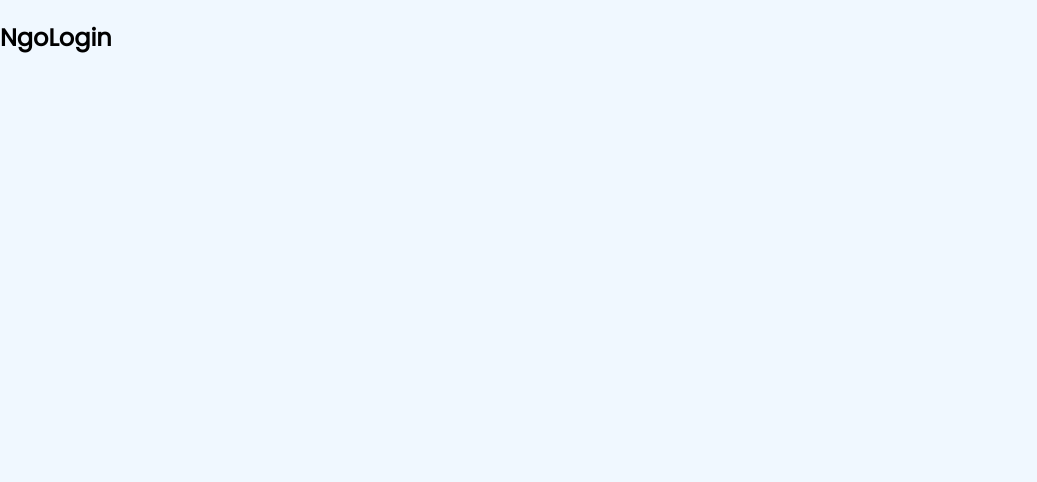
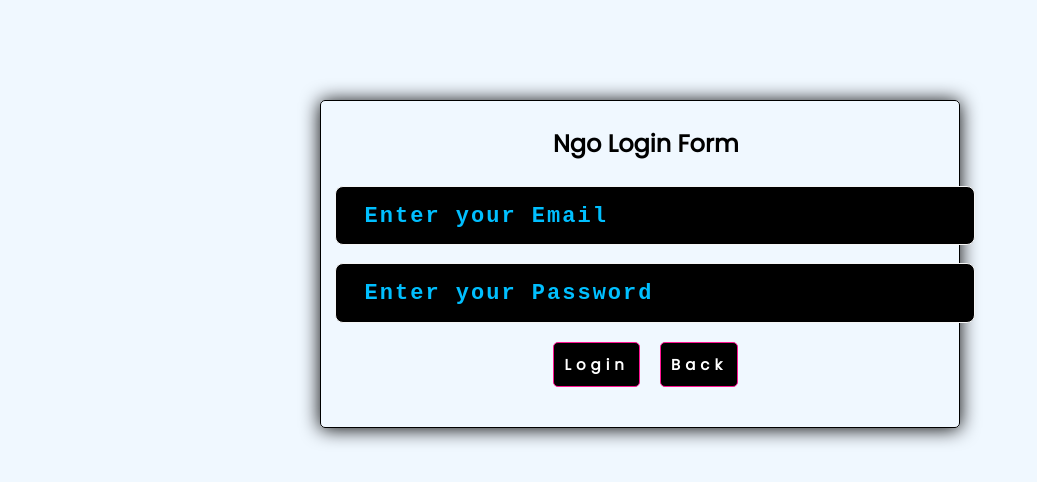
Before and after one commit to KambonoJeff/REACT-FRONT_DONATION_API, a React (Create React App) app: page /ngo/register in a window 1280 px wide. Shown: the top 482 px of the page, without its empty margins (0-1037 px from the left). Built offline with nearby package versions, Linux system fonts and the light colour scheme.

Commit message:
Admin and Ngo setup

```diff
--- a/src/Ngo/NgoLogin.jsx
+++ b/src/Ngo/NgoLogin.jsx
@@ -1,9 +1,46 @@
-import React from 'react'
+import React, { useRef } from 'react'
+import { useNavigate } from 'react-router-dom'
+import { useStateContext } from '../components/contexts/ContextProvider';
 
 export default function NgoLogin() {
+  let navigate = useNavigate();
+  const {setNgo,setToken} = useStateContext();
+  const emailRef = useRef();
+  const passwordRef = useRef();
+
+  const onSubmit=(event)=>{
+    event.preventDefault()
+  }
+
+
   return (
-    <div>
-      <h2>NgoLogin</h2>
-    </div>
+    <>
+             <br></br>
+    <br></br>
+    <br></br>
+    <br></br>
+    <div className="brd-w">
+
+   <form align="center" onSubmit={onSubmit} method="post">
+   <h2>Ngo Login Form </h2>
+
+          <div className="form-control">
+          <input ref={emailRef} type="email" placeholder='Enter your Email' />
+          <input ref={passwordRef} type="password" placeholder='Enter your Password' />
+
+          <button  className="btn" type="submit"> Login </button>
+          <button className='btn' onClick={()=>{navigate(-1)}}> Back </button>
+          <br />
+
+          <br />
+
+          </div>
+
+
+
+   </form>
+
+   </div>
+    </>
   )
 }
```
